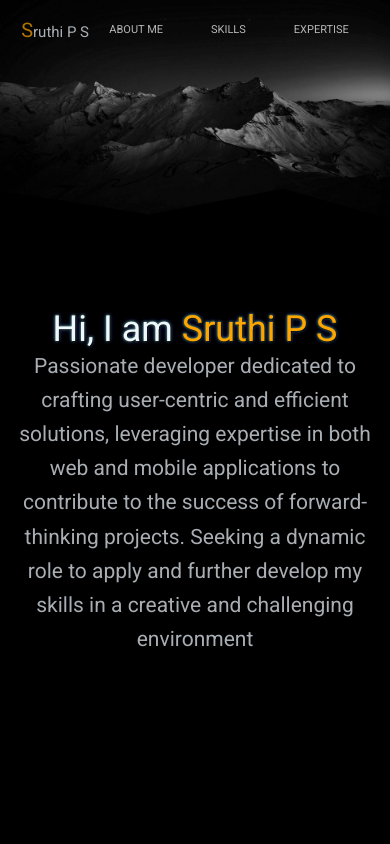
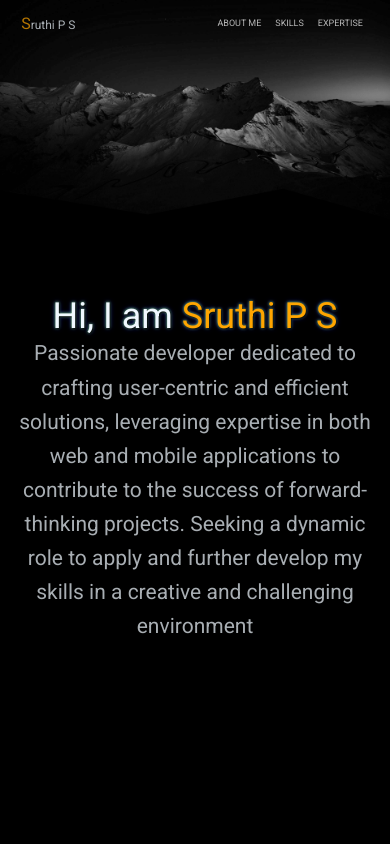
Before and after one commit to devsruthi/sruthi-ps-portfolio-next-js, a Next.js app: page / in a window 390 px wide. Shown: the top 844 px of the page. Built offline with nearby package versions, Linux system fonts and the light colour scheme.

Commit message:
Enhance Header component layout and responsiveness; adjusted spacing, text sizes, and added shrink properties for better mobile compatibility.

```diff
--- a/components/layout/Header.tsx
+++ b/components/layout/Header.tsx
@@ -11,23 +11,23 @@ function scrollToSection(e: React.MouseEvent<HTMLAnchorElement>, href: string) {
 export function Header() {
   return (
     <header className="flex justify-center px-3 py-3">
-      <div className="flex w-[60%] max-w-4xl items-center justify-between opacity-70 max-[1100px]:w-[95%]">
-        <div className="text-[30px] max-[1100px]:text-[15px]">
+      <div className="flex w-[60%] max-w-4xl items-center justify-between gap-2 opacity-70 max-[1100px]:w-[95%] max-[1100px]:gap-1">
+        <div className="shrink-0 text-[30px] max-[1100px]:text-[15px] max-[480px]:text-[12px]">
           <span
-            className="text-[41px] max-[1100px]:text-[20px]"
+            className="text-[41px] max-[1100px]:text-[20px] max-[480px]:text-[16px]"
             style={{ color: THEME.COLORS.ACCENT }}
           >
             {SITE.initial}
           </span>
           {SITE.name.slice(1)}
         </div>
-        <nav className="flex items-center gap-2 text-[16px] max-[1100px]:text-[11px]">
+        <nav className="flex shrink-0 items-center justify-end gap-2 text-[16px] max-[1100px]:flex-nowrap max-[1100px]:gap-1 max-[1100px]:text-[11px] max-[480px]:gap-0.5 max-[480px]:text-[9px]">
           {NAV_ITEMS.map(({ label, href }) => (
             <Link
               key={href}
               href={href}
               onClick={(e) => scrollToSection(e, href)}
-              className="inline-block rounded px-5 py-2.5 text-white transition-transform duration-300 hover:scale-110 focus-visible:scale-110"
+              className="whitespace-nowrap rounded px-5 py-2.5 text-white transition-transform duration-300 hover:scale-110 focus-visible:scale-110 max-[1100px]:px-2 max-[1100px]:py-1.5 max-[480px]:px-1.5 max-[480px]:py-1"
             >
               {label}
             </Link>
```
